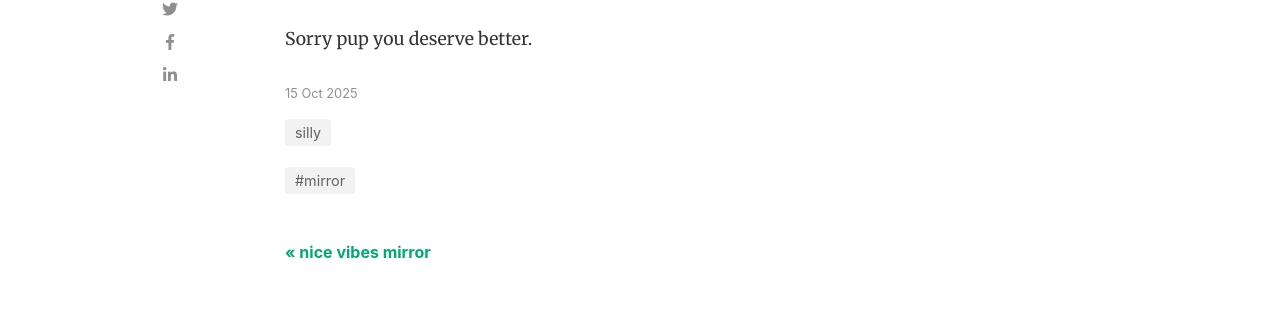
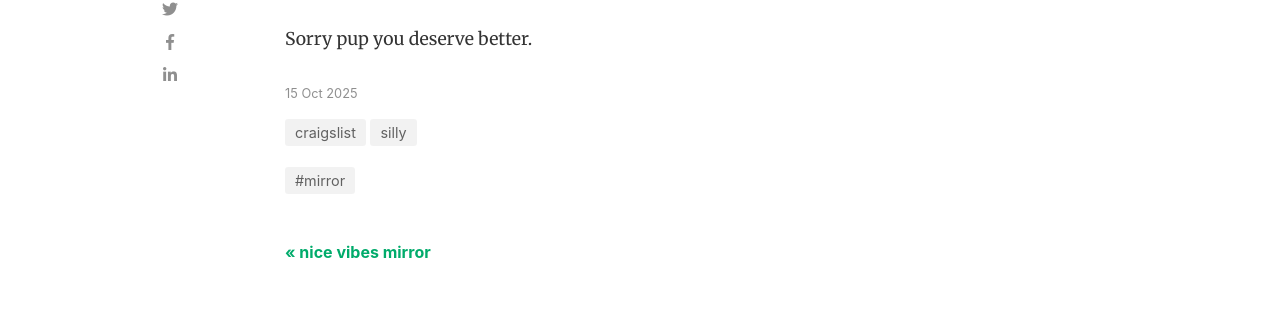
Before and after one commit to elialbert/elialbert.github.com, a Jekyll site: the page built from _bits/2025-10-15-dog-mirror.md, in a window 1280 px wide and 900 px high, scrolled down 1103 px. Shown: the part 136-445 px from the top of the window. Built offline with Jekyll 4.4.1, drawn with Linux system fonts in a browser that asks for light colours; nearby versions of some CDN libraries.

Commit message:
Update Bits “2025-10-15-dog-mirror”

```diff
--- a/_bits/2025-10-15-dog-mirror.md
+++ b/_bits/2025-10-15-dog-mirror.md
@@ -5,6 +5,7 @@ image: /assets/uploads/dogmirror.jpg
 date: 2025-10-15T11:39:00
 categories:
   - silly
+  - craigslist
 tags:
   - mirror
 author: eli
```
